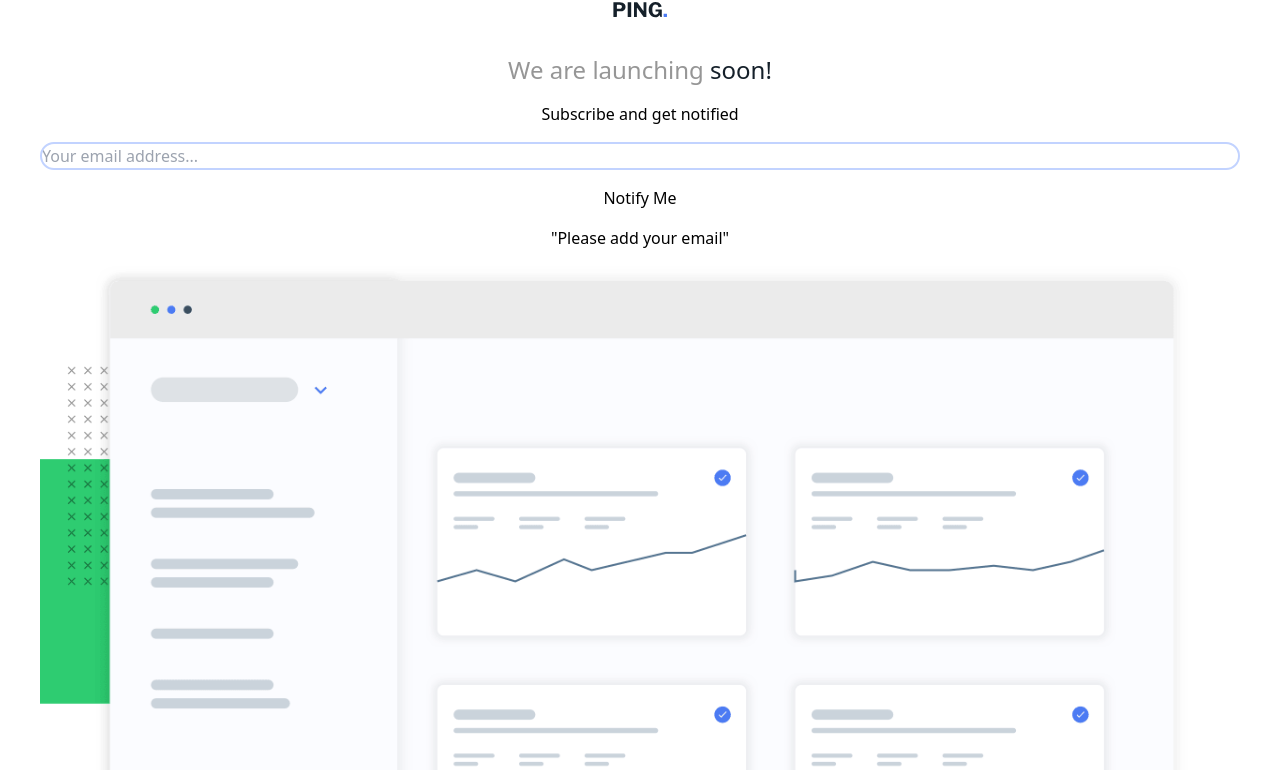
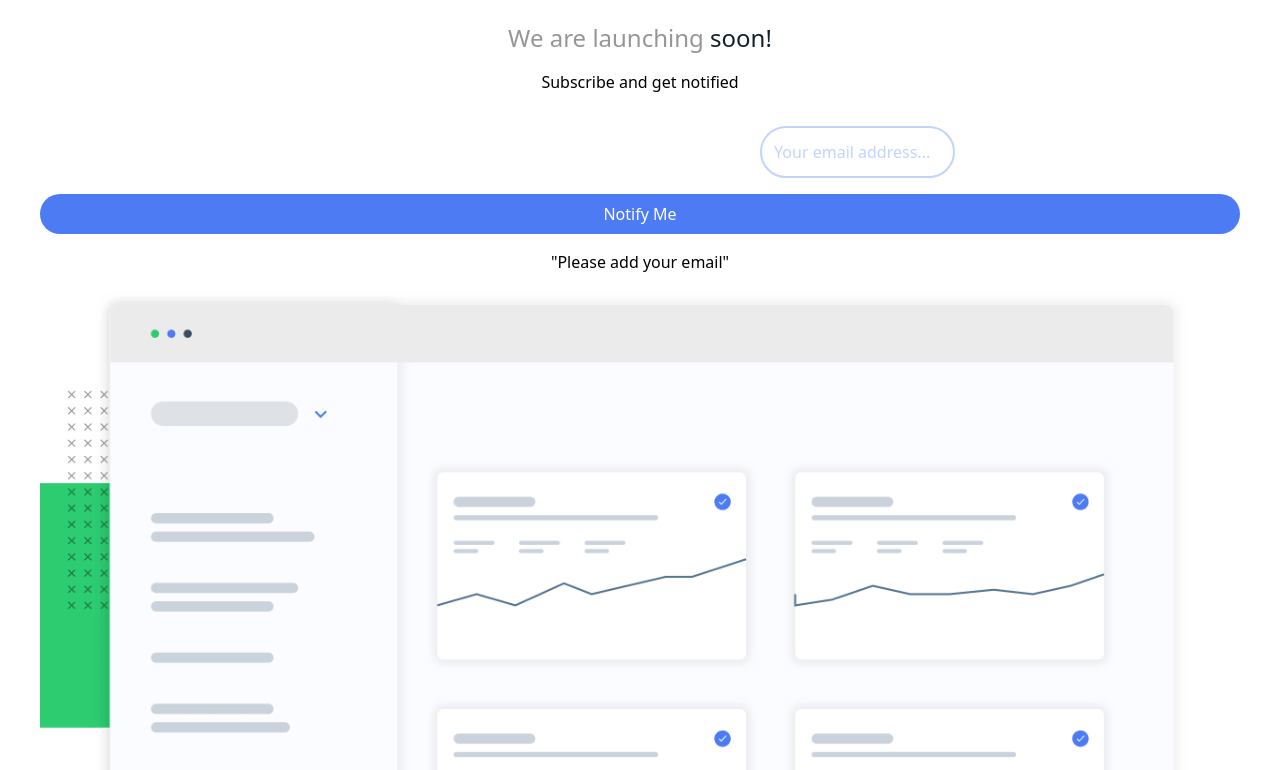
Before and after one commit to Rubenhdz20/Coming-Soon-Page, a website: page index.html in a window 1280 px wide. Shown: the part 71-841 px from the top of the page. Drawn offline with Linux system fonts and the light colour scheme.

Commit message:
Form edit with styles

```diff
--- a/index.html
+++ b/index.html
@@ -9,7 +9,7 @@
 </head>
 <body>
   <div class="flex min-h-screen flex-col items-center justify-center gap-9 p-6 text-center transition-colors duration-300 dark:bg-gray-900 md:p-10">
-    <header class="mt-8">
+    <header>
       <a href="">
         <img src="./public/images/PING Mobile.svg" alt="Business Name">
       </a>
@@ -23,11 +23,11 @@
     <main class="flex flex-col gap-4">
       <h1 class="text-2xl font-light text-custom-gray">We are launching <span class="text-custom-black">soon!</span></h1>
       <p>Subscribe and get notified</p>
-      <form action="">
+      <form class="relative mx-auto mt-4 grid w-full max-w-[39.375rem] gap-y-3 md:grid-cols-[2.15fr,1fr] md:gap-x-4 md:gap-y-2">
         <label for="email"></label>
-        <input id="email" placeholder="Your email address..." class="w-full rounded-full border-2 border-light-blue" aria-invalid="false" name="email">
+        <input id="email" placeholder="Your email address..." class="w-full rounded-full border-2 border-light-blue p-2 text-custom-black placeholder-light-blue transition-colors duration-300 ease-in-out md:p-3 focus:border-strong-blue dark:border-gray-700 dark:bg-gray-900 dark:text-stone-50 dark:placeholder-stone-50" aria-invalid="false" name="email">
       </form>
-      <button>Notify Me</button>
+      <button class="w-full p-2 text-custom-white rounded-full bg-strong-blue transition-colors duration-300 ease-in-out hover:bg-pale-blue">Notify Me</button>
       <div aria-live="polite" aria-atomic="true">
         <span id="email-error" role="alert">"Please add your email"</span>
       </div>
--- a/tailwind.config.js
+++ b/tailwind.config.js
@@ -13,9 +13,11 @@ module.exports = {
     colors: {
       transparent: 'transparent',
       current: 'currentColor',
+      "custom-white": "#FFFFFF",
       "custom-gray": "#969696",
       "custom-black": "#15202A",
       "light-blue": "#C2D3FF",
+      "pale-blue": "hsl(223, 100%, 88%)",
       "strong-blue": "#4C7BF3"
     }
   },
```
Also changed, not shown: public/css/tailwind.css.
